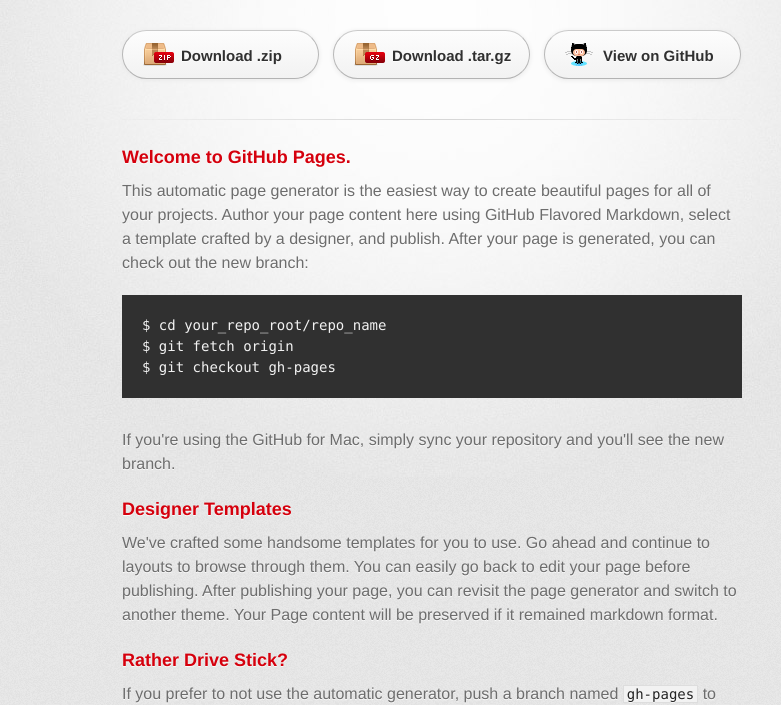
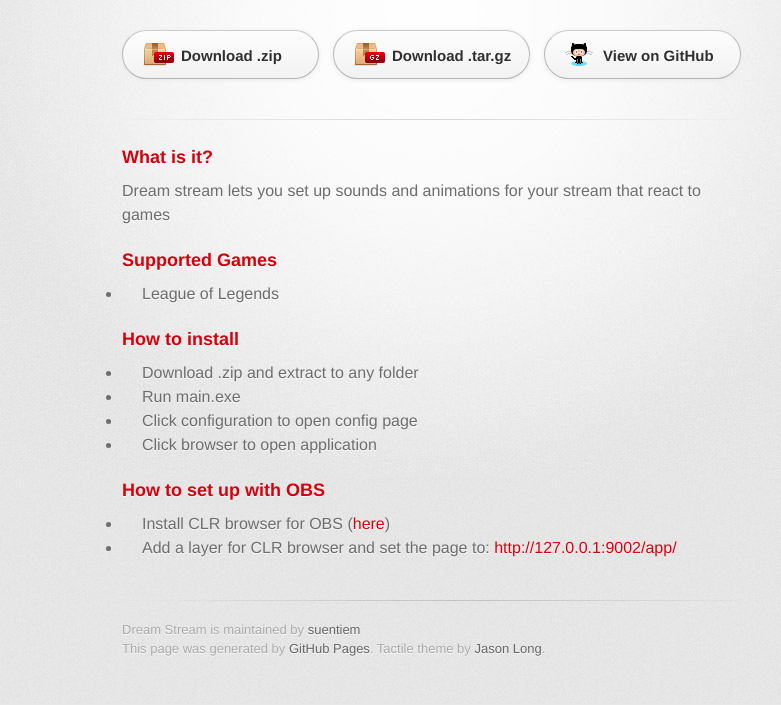
Before and after one commit to suentiem/Dream-Stream, a plain HTML site: page index.html in a window 1280 px wide. Shown: the part 96-801 px from the top of the page, without its empty margins (208-989 px from the left). Drawn offline with Linux system fonts and the light colour scheme; a web font is replaced by a local one.

Commit message:
Create gh-pages branch via GitHub

```diff
--- a/index.html
+++ b/index.html
@@ -32,36 +32,35 @@
 
         <section id="main_content">
           <h3>
-<a id="welcome-to-github-pages" class="anchor" href="#welcome-to-github-pages" aria-hidden="true"><span class="octicon octicon-link"></span></a>Welcome to GitHub Pages.</h3>
+<a id="what-is-it" class="anchor" href="#what-is-it" aria-hidden="true"><span class="octicon octicon-link"></span></a>What is it?</h3>
 
-<p>This automatic page generator is the easiest way to create beautiful pages for all of your projects. Author your page content here using GitHub Flavored Markdown, select a template crafted by a designer, and publish. After your page is generated, you can check out the new branch:</p>
-
-<pre><code>$ cd your_repo_root/repo_name
-$ git fetch origin
-$ git checkout gh-pages
-</code></pre>
-
-<p>If you're using the GitHub for Mac, simply sync your repository and you'll see the new branch.</p>
+<p>Dream stream lets you set up sounds and animations for your stream that react to games</p>
 
 <h3>
-<a id="designer-templates" class="anchor" href="#designer-templates" aria-hidden="true"><span class="octicon octicon-link"></span></a>Designer Templates</h3>
+<a id="supported-games" class="anchor" href="#supported-games" aria-hidden="true"><span class="octicon octicon-link"></span></a>Supported Games</h3>
 
-<p>We've crafted some handsome templates for you to use. Go ahead and continue to layouts to browse through them. You can easily go back to edit your page before publishing. After publishing your page, you can revisit the page generator and switch to another theme. Your Page content will be preserved if it remained markdown format.</p>
+<ul>
+<li>League of Legends</li>
+</ul>
 
 <h3>
-<a id="rather-drive-stick" class="anchor" href="#rather-drive-stick" aria-hidden="true"><span class="octicon octicon-link"></span></a>Rather Drive Stick?</h3>
+<a id="how-to-install" class="anchor" href="#how-to-install" aria-hidden="true"><span class="octicon octicon-link"></span></a>How to install</h3>
 
-<p>If you prefer to not use the automatic generator, push a branch named <code>gh-pages</code> to your repository to create a page manually. In addition to supporting regular HTML content, GitHub Pages support Jekyll, a simple, blog aware static site generator written by our own Tom Preston-Werner. Jekyll makes it easy to create site-wide headers and footers without having to copy them across every page. It also offers intelligent blog support and other advanced templating features.</p>
+<ul>
+<li>Download .zip and extract to any folder</li>
+<li>Run main.exe</li>
+<li>Click configuration to open config page</li>
+<li>Click browser to open application</li>
+</ul>
 
 <h3>
-<a id="authors-and-contributors" class="anchor" href="#authors-and-contributors" aria-hidden="true"><span class="octicon octicon-link"></span></a>Authors and Contributors</h3>
+<a id="how-to-set-up-with-obs" class="anchor" href="#how-to-set-up-with-obs" aria-hidden="true"><span class="octicon octicon-link"></span></a>How to set up with OBS</h3>
 
-<p>You can <a href="https://github.com/blog/821" class="user-mention">@mention</a> a GitHub username to generate a link to their profile. The resulting <code>&lt;a&gt;</code> element will link to the contributor's GitHub Profile. For example: In 2007, Chris Wanstrath (<a href="https://github.com/defunkt" class="user-mention">@defunkt</a>), PJ Hyett (<a href="https://github.com/pjhyett" class="user-mention">@pjhyett</a>), and Tom Preston-Werner (<a href="https://github.com/mojombo" class="user-mention">@mojombo</a>) founded GitHub.</p>
-
-<h3>
-<a id="support-or-contact" class="anchor" href="#support-or-contact" aria-hidden="true"><span class="octicon octicon-link"></span></a>Support or Contact</h3>
-
-<p>Having trouble with Pages? Check out the documentation at <a href="https://help.github.com/pages">https://help.github.com/pages</a> or contact <a href="mailto:support@github.com">support@github.com</a> and we’ll help you sort it out.</p>
+<ul>
+<li>Install CLR browser for OBS (<a href="https://obsproject.com/forum/resources/clr-browser-source-plugin.22/">here</a>)</li>
+<li>Add a layer for CLR browser and set the page to: <a href="http://127.0.0.1:9002/app/">http://127.0.0.1:9002/app/</a>
+</li>
+</ul>
         </section>
 
         <footer>
```
Also changed, not shown: params.json (+1 -1 lines).
